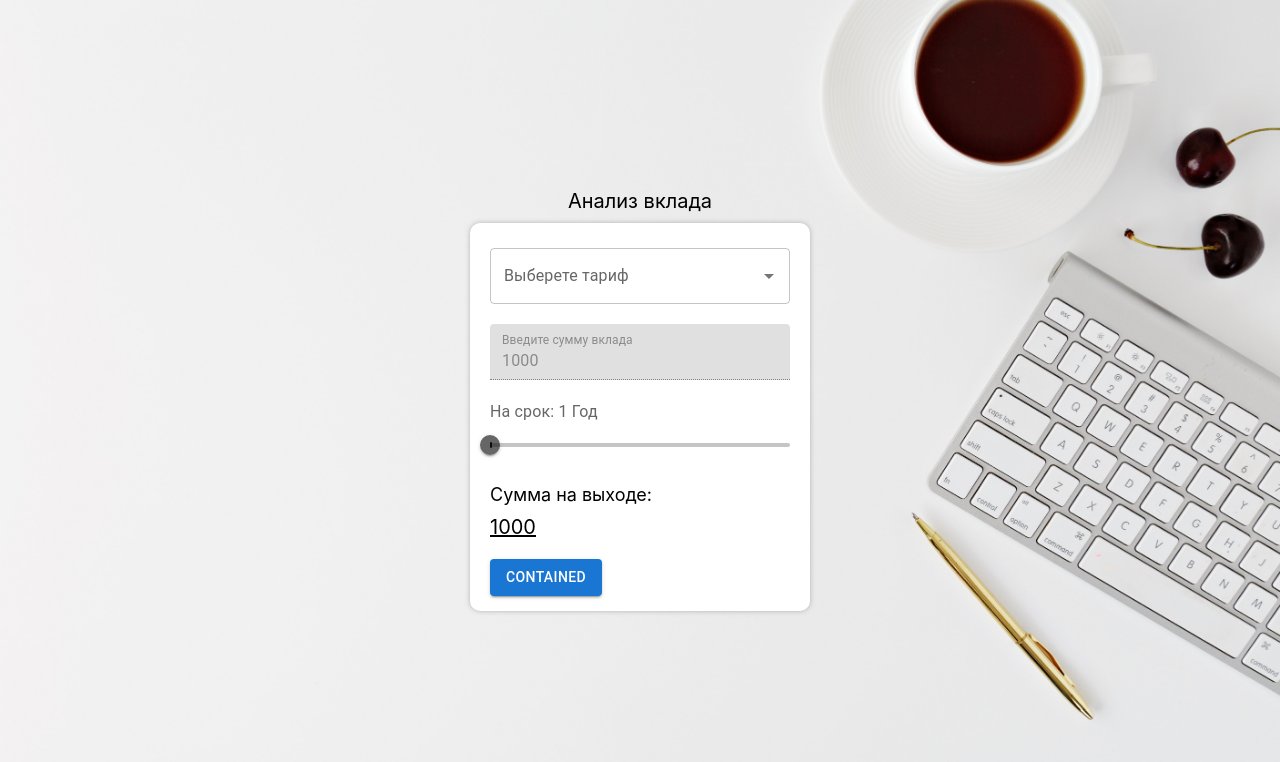
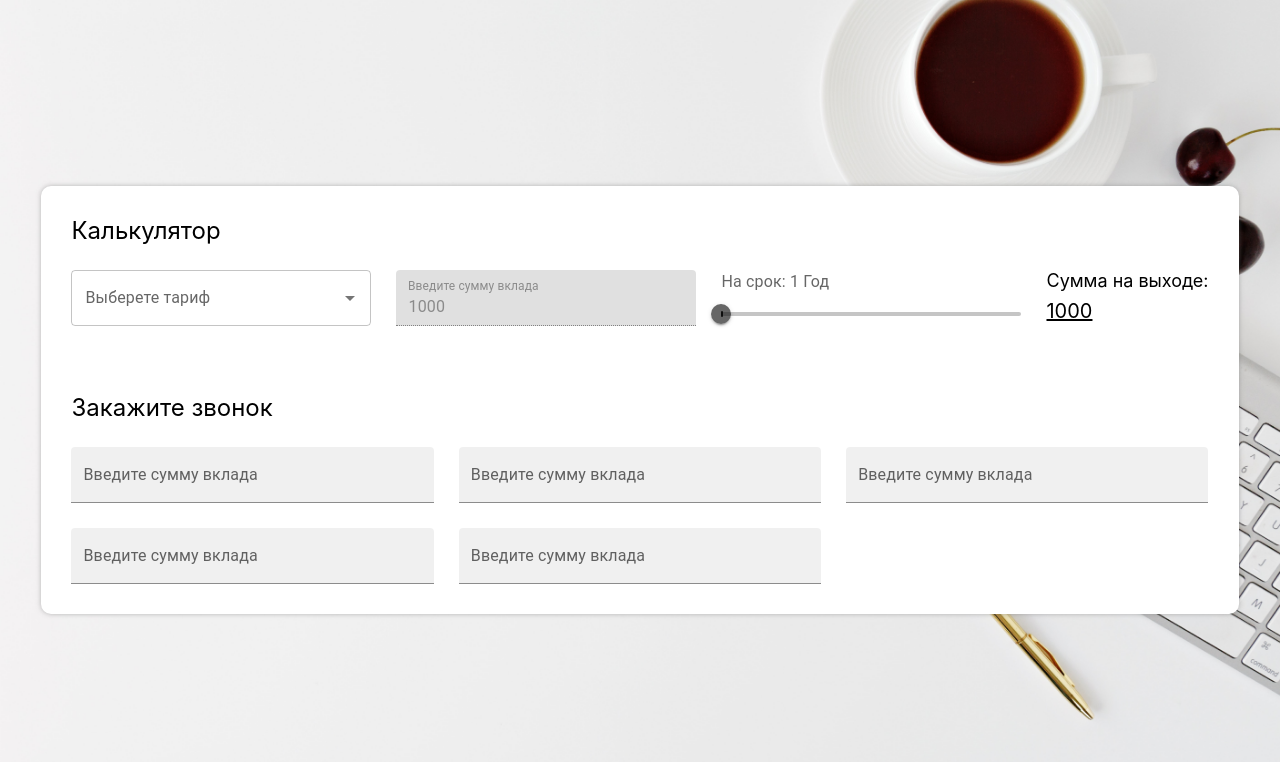
Before and after one commit to nikita-jpg/BankClient, a React (Create React App) app in the folder bank_client/: page / in a window 1280 px wide. Shown: the top 762 px of the page. Built offline with nearby package versions, Linux system fonts and the light colour scheme.

Commit message:
Переделал логику

```diff
--- a/bank_client/src/App.css
+++ b/bank_client/src/App.css
@@ -7,10 +7,7 @@
   background-size: cover;
 }
 .App__container{
-  max-height: 500px;
   display: flex;
   align-items: stretch;
-  /* align-items: center;
-  justify-content: center; */
   flex-direction: row;
 }
--- a/bank_client/src/App.js
+++ b/bank_client/src/App.js
@@ -8,17 +8,21 @@ import TypographyWrapper from "./components/TypographyWrapper/TypographyWrapper"
 import SliderWrapper from "./components/SliderWrappe/SliderWrapper";
 import PanelCalculation from "./panels/PanelСalculation/PanelCalculation";
 import PanelReg from "./panels/PanelReg/PanelReg";
+import PanelBlank from "./panels/PanelBlank/PanelBlank";
 const { evaluate } = require('mathjs')
 axios.defaults.headers.common['Access-Control-Allow-Origin'] = '*';
 
 const App = () => {
 
   const [isPanelReg, setIsPanelReg] = useState(false)
+  const openRegPanel = () => setIsPanelReg(true)
   return (
     <div className="App">
       <div className="App__container">
-        <PanelCalculation></PanelCalculation>
-        {/* <PanelReg></PanelReg> */}
+        <PanelBlank>
+          <PanelCalculation></PanelCalculation>
+          <PanelReg></PanelReg>
+        </PanelBlank>
       </div>
     </div>
   );
--- a/bank_client/src/index.css
+++ b/bank_client/src/index.css
@@ -18,3 +18,6 @@ code {
   font-family: source-code-pro, Menlo, Monaco, Consolas, 'Courier New',
     monospace;
 }
+p{
+  margin: 0;
+}
--- a/bank_client/src/panels/PanelBlank/PanelBlank.css
+++ b/bank_client/src/panels/PanelBlank/PanelBlank.css
@@ -1,13 +1,11 @@
 .PanelBlank__container{
     display: flex;
     flex-direction: column;
-    align-items: center;
     justify-content: center;
     width: 100%;
+    height: 100%;
     background-color: white;
-    padding: 25px 20px 15px 20px;
     border-radius: 10px;
-    max-width: 300px;
     box-shadow: 0 0 5px rgba(122,122,122,0.5);
 }
 .PanelBlank__title{
--- a/bank_client/src/panels/PanelBlank/PanelBlank.js
+++ b/bank_client/src/panels/PanelBlank/PanelBlank.js
@@ -2,11 +2,10 @@ import { Autocomplete, Slider, TextField, Typography } from "@mui/material";
 import React, { useEffect, useState } from "react";
 import './PanelBlank.css'
 
-const PanelBlank = ({children, title}) => {
+const PanelBlank = ({children, className=""}) => {
 
     return(
-        <div className="PanelBlank">
-            <div className="PanelBlank__title">{title}</div>
+        <div className={`PanelBlank ${className}`}>
             <div className="PanelBlank__container">
                 {children}
             </div>
--- a/bank_client/src/panels/PanelReg/PanelReg.css
+++ b/bank_client/src/panels/PanelReg/PanelReg.css
@@ -1,20 +1,16 @@
 .PanelReg{
-    /* height: 100%; */
-    width: 100%;
-
-    /* display: flex;
-    flex-direction: column;
-    align-items: center;
-    justify-content: center; */
-
-    background-color: white;
-    padding: 25px 20px 15px 20px;
-    border-radius: 10px;
-    box-shadow: 0 0 5px rgba(122,122,122,0.5);
+    margin: 30px;
 }
 .PanelReg__title{
-    text-align: center;
+    text-align: start;
     color:black;
-    font-size: 20px;
-    margin-bottom: 10px;
+    font-size: 24px;
+    margin-bottom: 25px;
+  }
+.PanelReg_container{
+    display: grid;
+    grid-template-rows:  1fr 1fr;
+    grid-template-columns: 1fr 1fr 1fr;
+    grid-column-gap:25px;
+    grid-row-gap:25px;
 }
--- a/bank_client/src/panels/PanelReg/PanelReg.js
+++ b/bank_client/src/panels/PanelReg/PanelReg.js
@@ -1,14 +1,20 @@
 import { Autocomplete, Slider, TextField, Typography } from "@mui/material";
 import React, { useEffect, useState } from "react";
+import TextFieldWrapper from "../../components/TextFieldWrapper/TextFieldWrapper";
+import PanelBlank from "../PanelBlank/PanelBlank";
 import './PanelReg.css'
 
-const PanelReg = ({disabled, value, min, step, max, onChange=()=>{}}) => {
+const PanelReg = ({}) => {
 
     return(
         <div className="PanelReg">
-            <div className="PanelReg__title">Анализ будущего вклада</div>
-            <div className="PanelReg__container">
-                <TextField></TextField>
+            <div className="PanelReg__title">Закажите звонок</div>
+            <div className="PanelReg_container">
+                <TextFieldWrapper label="Введите сумму вклада"/>
+                <TextFieldWrapper label="Введите сумму вклада"/>
+                <TextFieldWrapper label="Введите сумму вклада"/>
+                <TextFieldWrapper label="Введите сумму вклада"/>
+                <TextFieldWrapper label="Введите сумму вклада"/>
             </div>
         </div>
     )
--- a/bank_client/src/panels/PanelСalculation/PanelCalculation.css
+++ b/bank_client/src/panels/PanelСalculation/PanelCalculation.css
@@ -1,38 +1,39 @@
+.PanelCalculation{
+  margin: 30px;
+}
+.PanelCalculation__title{
+  text-align: start;
+  color:black;
+  font-size: 24px;
+  margin-bottom: 25px;
+}
 .PanelCalculation_container{
-    /* display: flex;
-    flex-direction: column;
-    align-items: center;
-    justify-content: center;
+    display: flex;
+    flex-direction: row;
+    align-items: start;
+    justify-content: space-between;
     width: 100%;
-    background-color: white;
-    padding: 25px 20px 15px 20px;
-    border-radius: 10px;
-    max-width: 300px;
-    box-shadow: 0 0 5px rgba(122,122,122,0.5); */
   }
   .PanelCalculation_containerItem{
     width: 100%;
     height: 100%;
+    min-width: 300px;
   }
-  .PanelCalculation_containerItem:not(:first-child) {
-    margin-top: 20px;
+  .PanelCalculation_containerItem:not(:last-child) {
+    margin-right: 25px;
   }
-  .PanelCalculation__title{
-    text-align: center;
-    color:black;
-    font-size: 20px;
-    margin-bottom: 10px;
+  .PanelCalculation_containerItem:last-child {
+    min-width: 100px;
   }
   .Profit_title{
     text-align: start;
     color:black;
     font-size: 18px;
-    margin-bottom: 10px;
   }
   .Profit_money{
     text-align: start;
     color:black;
     font-size: 20px;
     text-decoration:underline;
-    margin-top: 10px;
+    margin-top: 8px;
   }
--- a/bank_client/src/panels/PanelСalculation/PanelCalculation.js
+++ b/bank_client/src/panels/PanelСalculation/PanelCalculation.js
@@ -9,7 +9,7 @@ import PanelBlank from "../PanelBlank/PanelBlank";
 import './PanelCalculation.css'
 const { evaluate } = require('mathjs')
 
-const PanelCalculation = ({}) => {
+const PanelCalculation = ({openRegPanel=()=>{}}) => {
     const uriTables = "https://a9ca-93-81-207-6.ngrok.io/?tarifServerName="
 
     const tarifs = [
@@ -108,7 +108,8 @@ const PanelCalculation = ({}) => {
 
 
     return(
-      <PanelBlank title="Анализ вклада">
+      <div className="PanelCalculation">
+          <div className="PanelCalculation__title">Калькулятор</div>
           <div className="PanelCalculation_container">
 
             <div className="PanelCalculation_containerItem">
@@ -144,10 +145,8 @@ const PanelCalculation = ({}) => {
                 <p className="Profit_money">{profit}</p>
             </div>
 
-          <Button variant="contained">Contained</Button>
-
           </div>
-      </PanelBlank>
+      </div>
 
     )
 }
```
Lines whose indentation alone changed are shown as unchanged.
